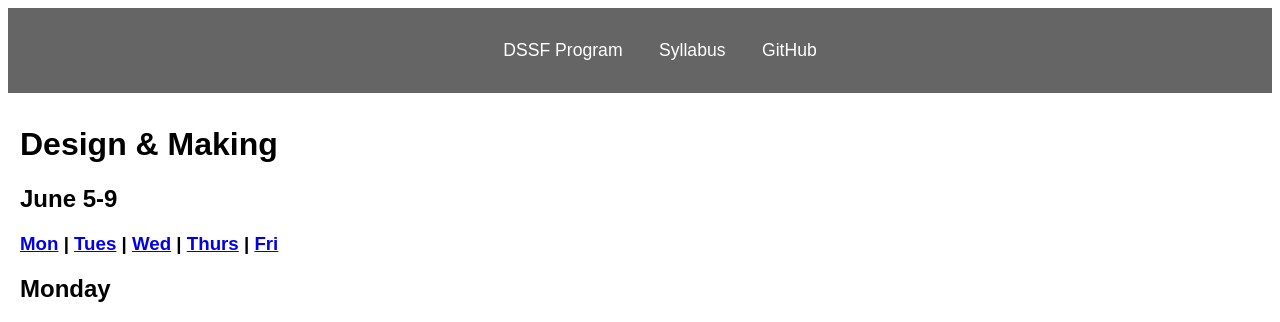
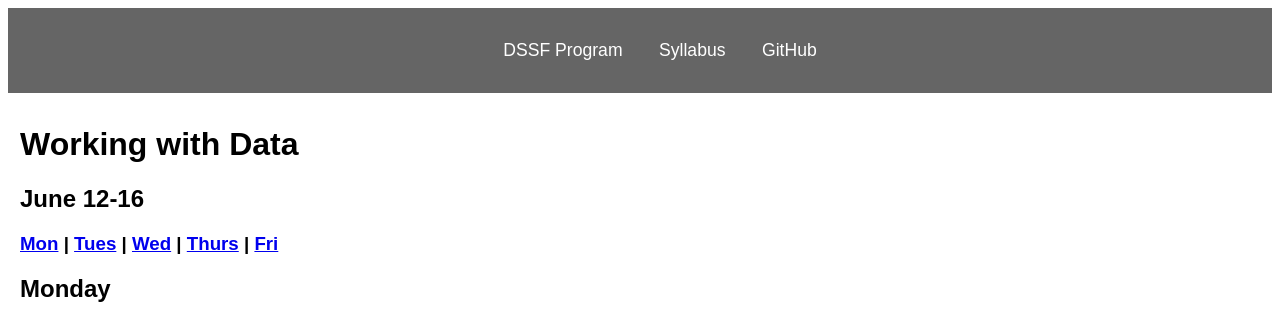
Before and after one commit to digbmc/dssf-syll, a Jekyll site: the page built from _weeks/03-data.md, in a window 1280 px wide. Shown: the top 322 px of the page. Built offline with Jekyll 4.4.1, drawn with Linux system fonts in a browser that asks for light colours.

Commit message:
Updated header

```diff
--- a/_weeks/03-data.md
+++ b/_weeks/03-data.md
@@ -1,7 +1,7 @@
 ---
 layout: week
-title: Design & Making
-dates: June 5-9
+title: Working with Data
+dates: June 12-16
 public: true
 ---
 
```
